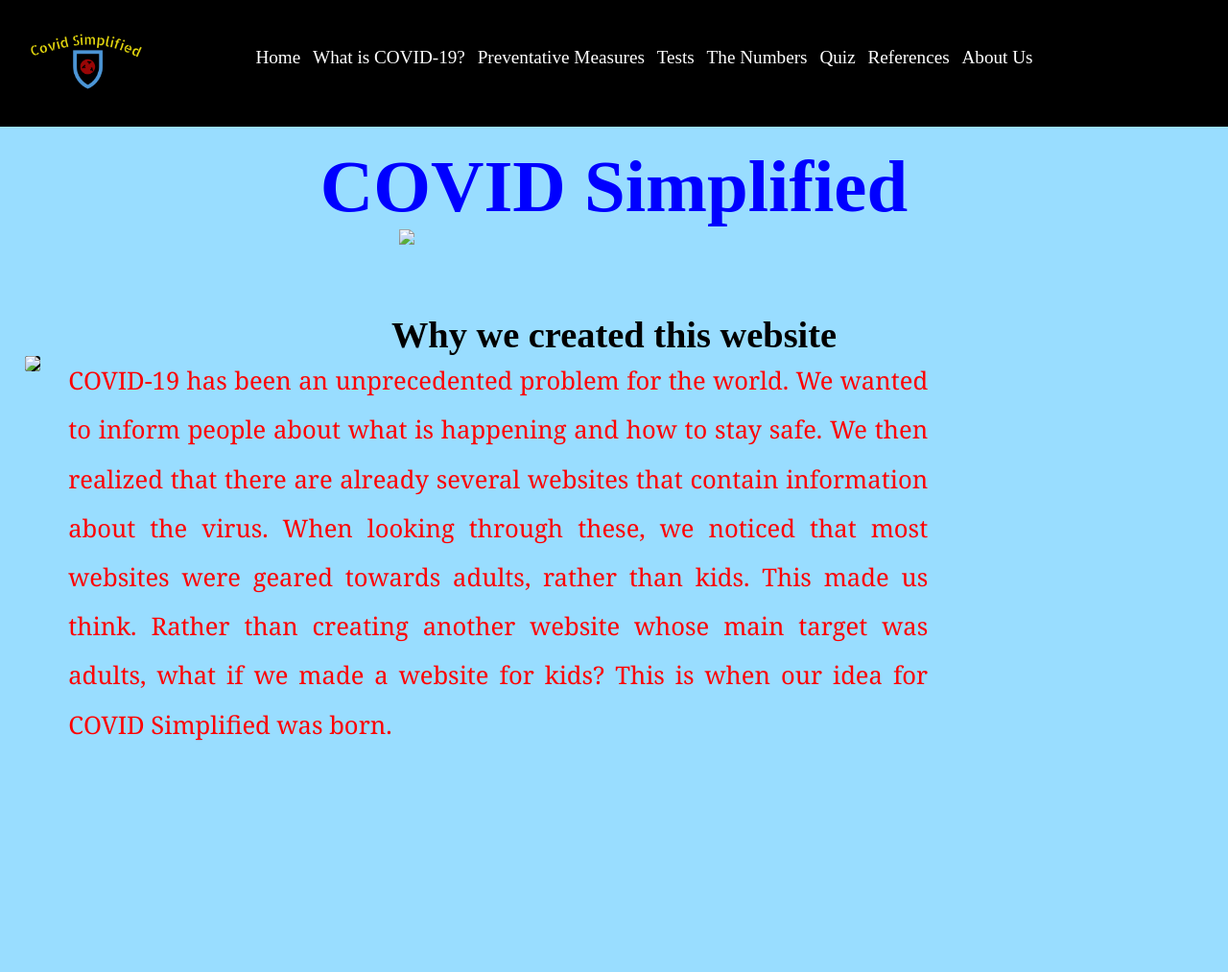
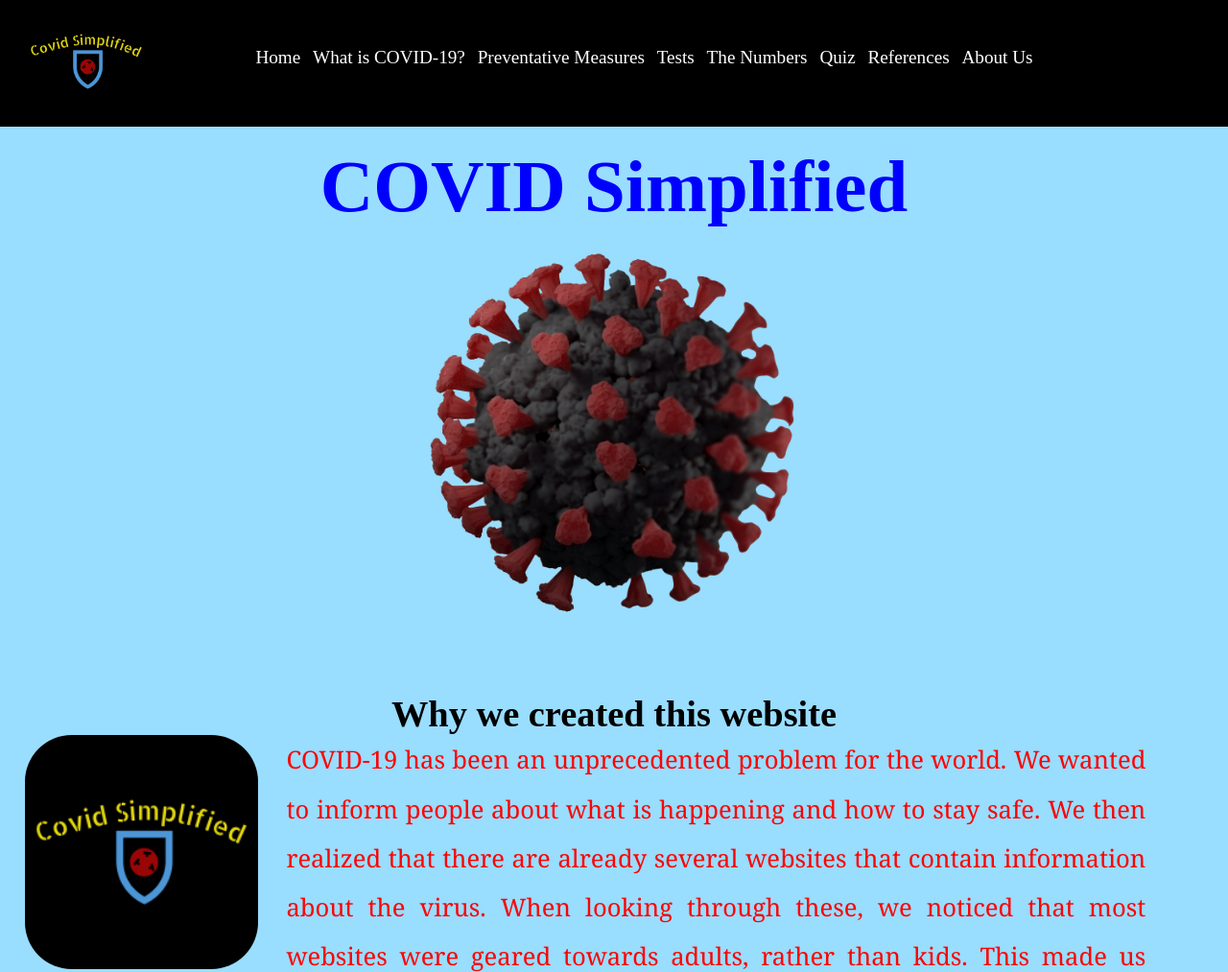
Before and after one commit to kgtf/COVID-Simplified, a plain HTML site: page index.html in a window 1280 px wide. Shown: the top 1013 px of the page at 96% size. Before the commit the page ends 800 px from the top, so only its background shows below. Drawn offline with Linux system fonts and the light colour scheme; files that its build step writes are made by us from their sources.

Commit message:
Update index.html

```diff
--- a/index.html
+++ b/index.html
@@ -32,7 +32,7 @@
 
 
     <h1>COVID Simplified</h1>
-    <img class="homepage_img" src="../Images/homepage_background.png ">
+    <img class="homepage_img" src="homepage_background.png ">
 
     <br>
     <br>
@@ -41,7 +41,7 @@
 
 
     <h3>Why we created this website</h3>
-    <img class="webpic" src = "../Images/logo.png">
+    <img class="webpic" src = "logo.png">
 
     <p class="web-paragraph">COVID-19 has been an unprecedented problem for the world. We wanted to inform people about what is happening and how to stay safe.
       We then realized that there are already several websites that contain information about the virus. When looking through these,
```
